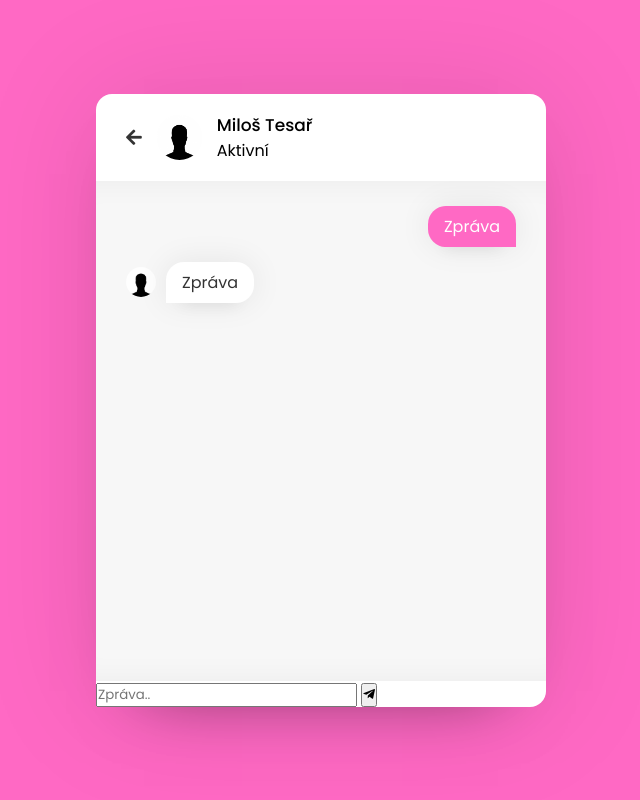
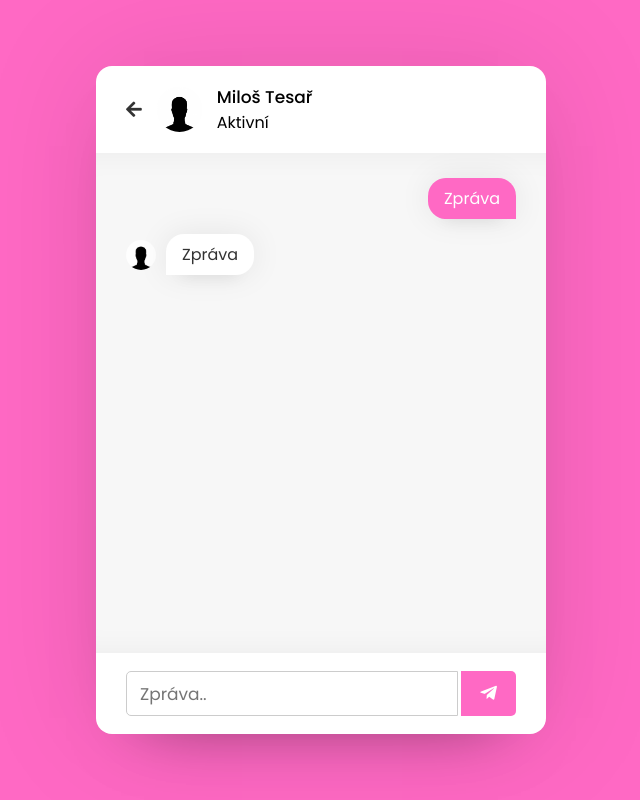
Before and after one commit to captain-milous/Vanocni-Projekt, a PHP site: page /chat.php in a window 1280 px wide. Shown: the whole page, without its empty margins (319-959 px from the left). Run offline with PHP 8.4, Linux system fonts and the light colour scheme.

Commit message:
Update chat.css

```diff
--- a/styles/chat.css
+++ b/styles/chat.css
@@ -86,3 +86,30 @@
     color: #333;
     border-radius: 18px 18px 18px 0;
 }
+
+.chat-area .typing-area {
+    padding: 18px 30px;
+    display: flex;
+    justify-content: space-between;
+}
+
+.typing-area input {
+    height: 45px;
+    width: calc(100% - 58px);
+    font-size: 17px;
+    border-radius: 5px 0 0 5px;
+    border: 1px solid #ccc;
+    padding: 0 13px;
+    outline: none;
+}
+
+.typing-area button {
+    width: 55px;
+    border: none;
+    outline: none;
+    border-radius: 0 5px 5px 0;
+    background: #ff69c4;
+    color: #fff;
+    font-size: 19px;
+    cursor: pointer;
+}
```
